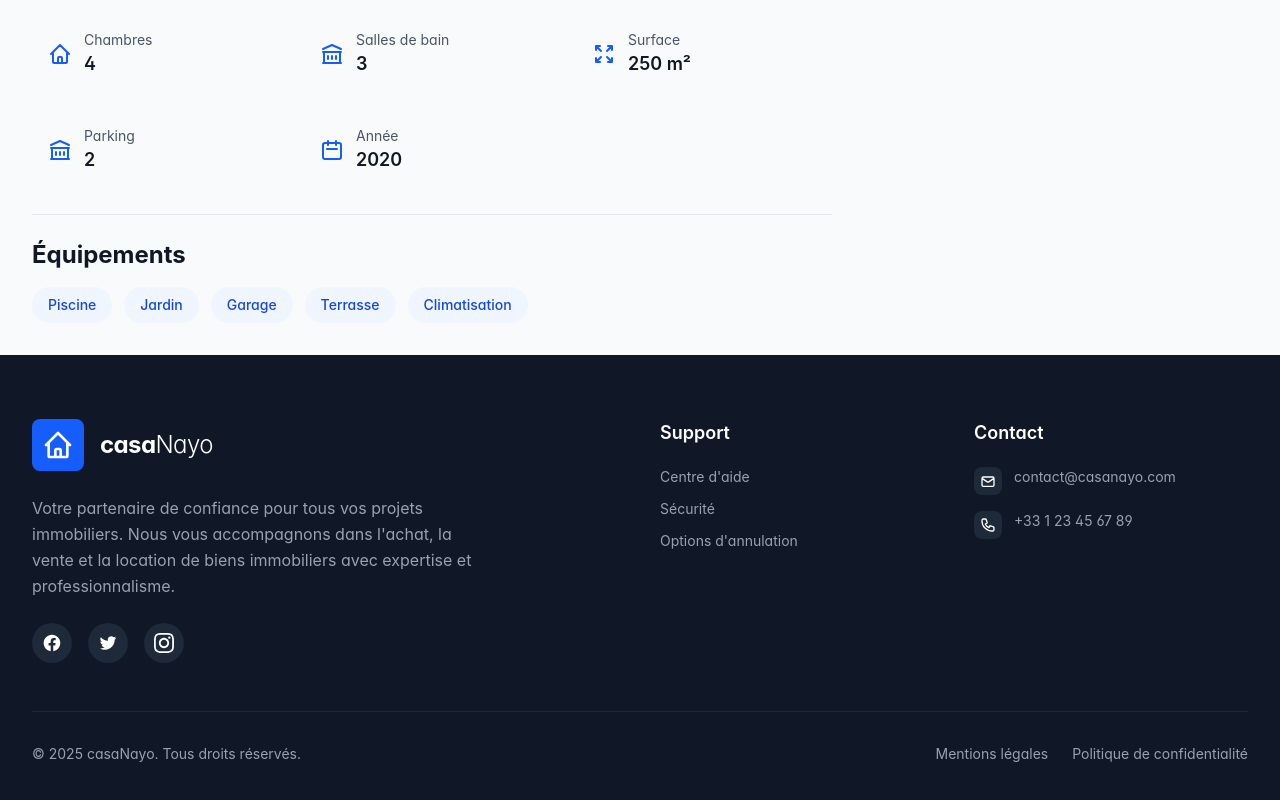
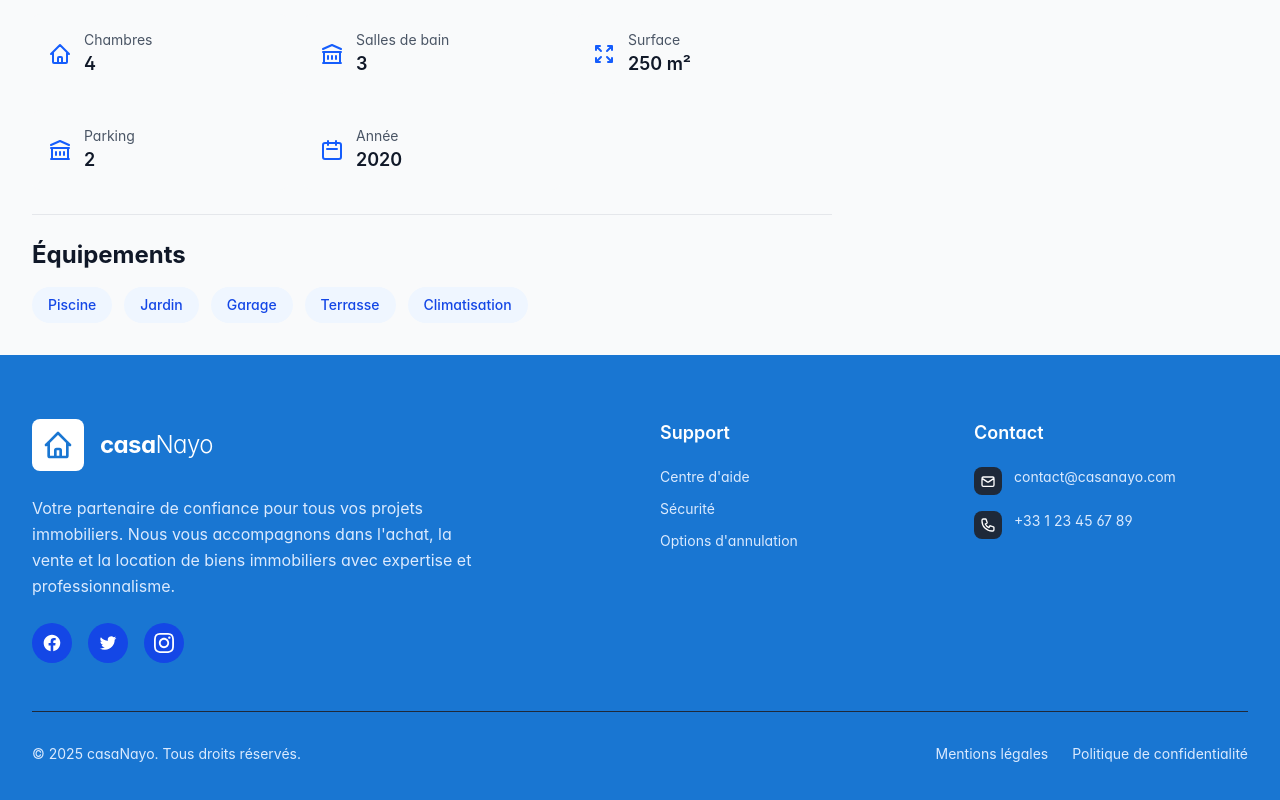
Before and after one commit to EThys/casaNayoWeb, a Vue app: page /property/1 in a window 1280 px wide. Shown: the part 1078-1878 px from the top of the page. Built offline with nearby package versions, Linux system fonts and the light colour scheme.

Commit message:
style: Appliquer couleur bleue #1976D2 au footer avec design amélioré

```diff
--- a/src/components/footer/FooterComponent.vue
+++ b/src/components/footer/FooterComponent.vue
@@ -1,15 +1,15 @@
 <template>
-  <footer class="bg-gray-900 text-white pt-16 pb-10 relative">
+  <footer class="bg-[#1976D2] text-white pt-16 pb-10 relative">
     <div class="max-w-7xl mx-auto px-4 sm:px-6 lg:px-8">
       <!-- Contenu principal -->
       <div class="grid grid-cols-1 md:grid-cols-4 gap-10 mb-12">
         <!-- Colonne Logo -->
         <div class="md:col-span-2">
           <div class="flex items-center mb-6">
-            <div class="bg-blue-600 p-2.5 rounded-lg mr-4">
+            <div class="bg-white p-2.5 rounded-lg mr-4">
               <svg
                 xmlns="http://www.w3.org/2000/svg"
-                class="h-8 w-8 text-white"
+                class="h-8 w-8 text-[#1976D2]"
                 fill="none"
                 viewBox="0 0 24 24"
                 stroke="currentColor"
@@ -24,7 +24,7 @@
             </div>
             <h2 class="text-2xl font-bold tracking-tight">casa<span class="font-light">Nayo</span></h2>
           </div>
-          <p class="text-gray-400 text-base mb-6 leading-relaxed max-w-md">
+          <p class="text-blue-100 text-base mb-6 leading-relaxed max-w-md">
             Votre partenaire de confiance pour tous vos projets immobiliers. Nous vous accompagnons
             dans l'achat, la vente et la location de biens immobiliers avec expertise et
             professionnalisme.
@@ -32,7 +32,7 @@
           <div class="flex space-x-4">
             <a
               href="#"
-              class="w-10 h-10 bg-gray-800 rounded-full flex items-center justify-center hover:bg-blue-600 transition-all duration-300"
+              class="w-10 h-10 bg-blue-700 rounded-full flex items-center justify-center hover:bg-white hover:text-[#1976D2] transition-all duration-300"
             >
               <svg class="w-5 h-5" fill="currentColor" viewBox="0 0 24 24">
                 <path
@@ -42,7 +42,7 @@
             </a>
             <a
               href="#"
-              class="w-10 h-10 bg-gray-800 rounded-full flex items-center justify-center hover:bg-blue-600 transition-all duration-300"
+              class="w-10 h-10 bg-blue-700 rounded-full flex items-center justify-center hover:bg-white hover:text-[#1976D2] transition-all duration-300"
             >
               <svg class="w-5 h-5" fill="currentColor" viewBox="0 0 24 24">
                 <path
@@ -52,7 +52,7 @@
             </a>
             <a
               href="#"
-              class="w-10 h-10 bg-gray-800 rounded-full flex items-center justify-center hover:bg-blue-600 transition-all duration-300"
+              class="w-10 h-10 bg-blue-700 rounded-full flex items-center justify-center hover:bg-white hover:text-[#1976D2] transition-all duration-300"
             >
               <svg class="w-5 h-5" fill="currentColor" viewBox="0 0 24 24">
                 <path
@@ -70,7 +70,7 @@
             <li>
               <a
                 href="#"
-                class="text-gray-400 hover:text-white transition-colors text-sm flex items-center group"
+                class="text-blue-100 hover:text-white transition-colors text-sm flex items-center group"
               >
                 <span class="group-hover:translate-x-1 transition-transform duration-300"
                   >Centre d'aide</span
@@ -80,7 +80,7 @@
             <li>
               <a
                 href="#"
-                class="text-gray-400 hover:text-white transition-colors text-sm flex items-center group"
+                class="text-blue-100 hover:text-white transition-colors text-sm flex items-center group"
               >
                 <span class="group-hover:translate-x-1 transition-transform duration-300"
                   >Sécurité</span
@@ -90,7 +90,7 @@
             <li>
               <a
                 href="#"
-                class="text-gray-400 hover:text-white transition-colors text-sm flex items-center group"
+                class="text-blue-100 hover:text-white transition-colors text-sm flex items-center group"
               >
                 <span class="group-hover:translate-x-1 transition-transform duration-300"
                   >Options d'annulation</span
@@ -121,7 +121,7 @@
                   />
                 </svg>
               </div>
-              <span class="text-gray-400 group-hover:text-white transition-colors duration-300 text-sm"
+              <span class="text-blue-100 group-hover:text-white transition-colors duration-300 text-sm"
                 >contact@casanayo.com</span
               >
             </li>
@@ -142,7 +142,7 @@
                   />
                 </svg>
               </div>
-              <span class="text-gray-400 group-hover:text-white transition-colors duration-300 text-sm"
+              <span class="text-blue-100 group-hover:text-white transition-colors duration-300 text-sm"
                 >+33 1 23 45 67 89</span
               >
             </li>
@@ -152,16 +152,16 @@
 
       <!-- Copyright -->
       <div class="border-t border-gray-800 pt-8 flex flex-col md:flex-row justify-between items-center">
-        <p class="text-gray-400 text-sm mb-4 md:mb-0">© 2025 casaNayo. Tous droits réservés.</p>
+        <p class="text-blue-100 text-sm mb-4 md:mb-0">© 2025 casaNayo. Tous droits réservés.</p>
         <div class="flex flex-wrap justify-center gap-4 md:gap-6">
           <a
             href="#"
-            class="text-gray-400 hover:text-white text-sm transition-all duration-300 hover:underline underline-offset-4"
+            class="text-blue-100 hover:text-white text-sm transition-all duration-300 hover:underline underline-offset-4"
             >Mentions légales</a
           >
           <a
             href="#"
-            class="text-gray-400 hover:text-white text-sm transition-all duration-300 hover:underline underline-offset-4"
+            class="text-blue-100 hover:text-white text-sm transition-all duration-300 hover:underline underline-offset-4"
             >Politique de confidentialité</a
           >
         </div>
```
